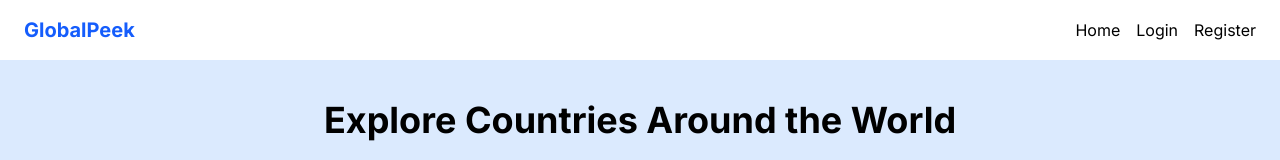
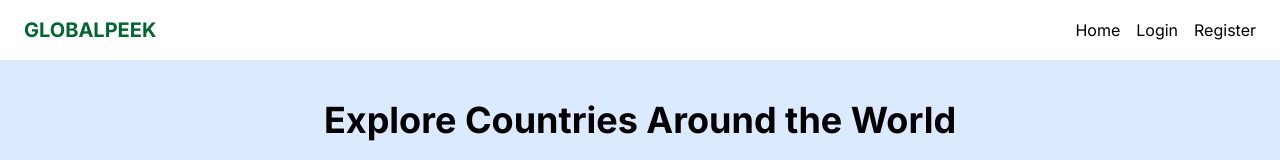
Before and after one commit to amaya2509/af-2-global-peek, a React (Vite) app in the folder Frontend/: page / in a window 1280 px wide. Shown: the top 160 px of the page. Built offline with nearby package versions, Linux system fonts and the light colour scheme; no server answers.

Commit message:
fix: update Navbar branding style and text

```diff
--- a/Frontend/src/components/Navbar.jsx
+++ b/Frontend/src/components/Navbar.jsx
@@ -8,7 +8,7 @@ const Navbar = () => {
 
   return (
     <nav className="bg-white shadow-md px-6 py-4 flex justify-between items-center">
-      <Link to="/" className="text-xl font-bold text-blue-600">GlobalPeek</Link>
+      <Link to="/" className="text-xl font-extrabold text-green-800">GLOBALPEEK</Link>
       <div className="space-x-4">
         <Link to="/" className="hover:underline">Home</Link>
         {user && <Link to="/favorites" className="hover:underline">Favorites</Link>}
```
